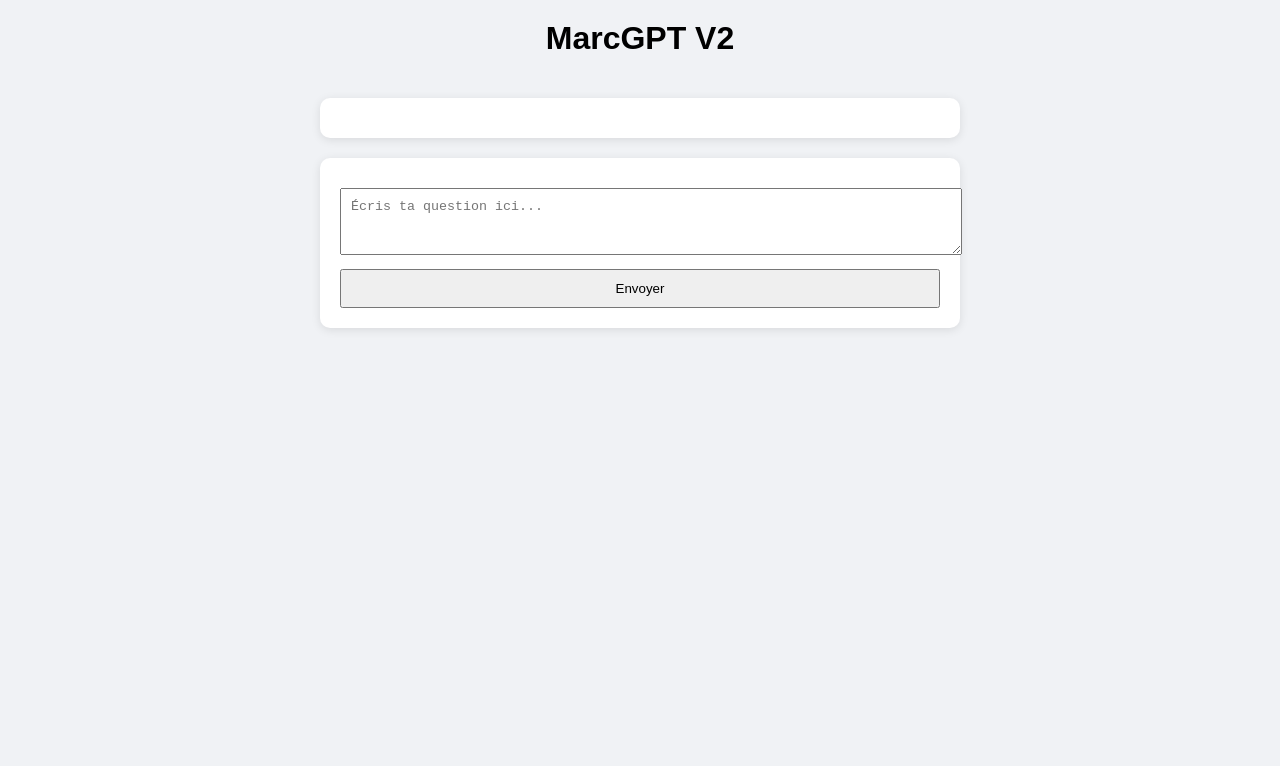
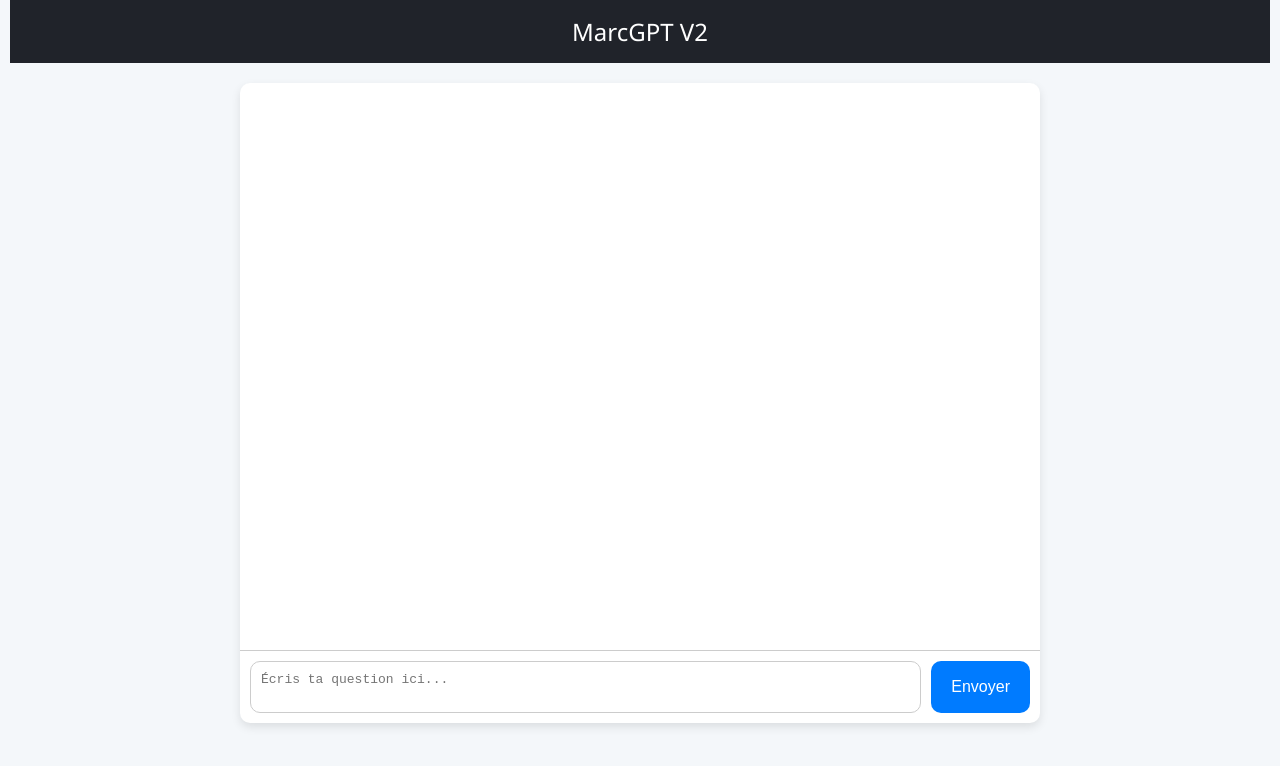
Before and after one commit to MRC-Tech999/Evolution-pay-, a plain HTML site: page index.html in a window 1280 px wide. Drawn offline with Linux system fonts and the light colour scheme.

Commit message:
Update index.html

```diff
--- a/index.html
+++ b/index.html
@@ -3,29 +3,108 @@
 <head>
   <meta charset="UTF-8">
   <title>MarcGPT V2</title>
+  <meta name="viewport" content="width=device-width, initial-scale=1">
   <style>
-    body { font-family: Arial, sans-serif; background: #f0f2f5; margin: 0; padding: 0; display: flex; flex-direction: column; align-items: center; }
-    h1 { margin-top: 20px; }
-    .chat-box { width: 90%; max-width: 600px; background: #fff; border-radius: 10px; padding: 20px; box-shadow: 0 2px 10px rgba(0,0,0,0.1); margin-top: 20px; }
-    .message { display: flex; align-items: flex-start; margin-bottom: 15px; }
-    .avatar { width: 40px; height: 40px; border-radius: 50%; margin-right: 10px; }
-    .user .avatar { background: #007bff; }
-    .bot .avatar { background: #28a745; }
-    .text { background: #f1f1f1; padding: 10px 15px; border-radius: 8px; max-width: 80%; }
-    .user .text { background: #dcf8c6; align-self: flex-end; }
-    #userInput, button { width: 100%; padding: 10px; margin-top: 10px; }
+    * { box-sizing: border-box; }
+    body {
+      margin: 0;
+      font-family: 'Segoe UI', sans-serif;
+      background: #f4f7fa;
+      display: flex;
+      flex-direction: column;
+      align-items: center;
+      padding: 0 10px;
+    }
+    header {
+      background-color: #20232a;
+      color: white;
+      width: 100%;
+      padding: 15px;
+      text-align: center;
+      font-size: 1.5em;
+    }
+    .chat-container {
+      width: 100%;
+      max-width: 800px;
+      background: white;
+      margin-top: 20px;
+      border-radius: 10px;
+      box-shadow: 0 4px 10px rgba(0,0,0,0.1);
+      display: flex;
+      flex-direction: column;
+      height: 80vh;
+    }
+    .messages {
+      flex-grow: 1;
+      overflow-y: auto;
+      padding: 20px;
+    }
+    .message {
+      display: flex;
+      margin-bottom: 15px;
+      align-items: flex-start;
+    }
+    .message.user { justify-content: flex-end; }
+    .message.bot { justify-content: flex-start; }
+    .avatar {
+      width: 40px;
+      height: 40px;
+      background: #007bff;
+      color: white;
+      border-radius: 50%;
+      display: flex;
+      align-items: center;
+      justify-content: center;
+      font-weight: bold;
+      margin-right: 10px;
+    }
+    .bot .avatar { background: #28a745; margin-right: 10px; }
+    .user .avatar { margin-left: 10px; order: 2; }
+    .bubble {
+      max-width: 70%;
+      padding: 12px;
+      border-radius: 15px;
+      background: #f1f0f0;
+    }
+    .user .bubble {
+      background: #dcf8c6;
+    }
+    .input-area {
+      display: flex;
+      border-top: 1px solid #ccc;
+      padding: 10px;
+    }
+    textarea {
+      flex-grow: 1;
+      resize: none;
+      border-radius: 10px;
+      padding: 10px;
+      border: 1px solid #ccc;
+      font-size: 1em;
+    }
+    button {
+      background: #007bff;
+      color: white;
+      border: none;
+      padding: 0 20px;
+      margin-left: 10px;
+      border-radius: 10px;
+      font-size: 1em;
+      cursor: pointer;
+    }
+    button:hover { background: #0056b3; }
   </style>
 </head>
 <body>
-  <h1>MarcGPT V2</h1>
 
-  <div class="chat-box" id="chatBox">
-    <!-- Messages s'affichent ici -->
-  </div>
+  <header>MarcGPT V2</header>
 
-  <div class="chat-box">
-    <textarea id="userInput" rows="3" placeholder="Écris ta question ici..."></textarea>
-    <button onclick="sendToMarcGPT()">Envoyer</button>
+  <div class="chat-container">
+    <div class="messages" id="chatBox"></div>
+    <div class="input-area">
+      <textarea id="userInput" rows="2" placeholder="Écris ta question ici..."></textarea>
+      <button onclick="sendToMarcGPT()">Envoyer</button>
+    </div>
   </div>
 
   <script>
@@ -36,57 +115,62 @@
 
       appendMessage(message, 'user');
       input.value = '';
-
-      appendMessage('Chargement...', 'bot');
+      appendMessage('...', 'bot');
 
       try {
-        const res = await fetch('https://chatgpt-42.p.rapidapi.com/aitohuman', {
+        const response = await fetch('https://open-ai21.p.rapidapi.com/conversationgpt35', {
           method: 'POST',
           headers: {
             'Content-Type': 'application/json',
-            'x-rapidapi-host': 'chatgpt-42.p.rapidapi.com',
+            'x-rapidapi-host': 'open-ai21.p.rapidapi.com',
             'x-rapidapi-key': 'ab42dda446mshde4ba65d25b85fdp13b83ejsn3965c0519b7d'
           },
-          body: JSON.stringify({ text: message })
+          body: JSON.stringify({
+            messages: [{ role: 'user', content: message }],
+            web_access: false,
+            system_prompt: '',
+            temperature: 0.9,
+            top_k: 5,
+            top_p: 0.9,
+            max_tokens: 256
+          })
         });
 
-        const data = await res.json();
-        const botReply = data.output || 'Pas de réponse reçue.';
-
+        const data = await response.json();
+        const reply = data.result || 'Pas de réponse reçue.';
         removeLoading();
-        appendMessage(botReply, 'bot');
-        speakText(botReply);
-
-      } catch (err) {
+        appendMessage(reply, 'bot');
+        speakText(reply);
+      } catch (error) {
         removeLoading();
-        appendMessage('Erreur : ' + err.message, 'bot');
+        appendMessage("Erreur de connexion : " + error.message, 'bot');
       }
     }
 
     function appendMessage(text, sender) {
       const chatBox = document.getElementById('chatBox');
-      const messageDiv = document.createElement('div');
-      messageDiv.className = 'message ' + sender;
+      const msg = document.createElement('div');
+      msg.className = `message ${sender}`;
 
       const avatar = document.createElement('div');
       avatar.className = 'avatar';
       avatar.textContent = sender === 'user' ? 'U' : 'M';
 
-      const textDiv = document.createElement('div');
-      textDiv.className = 'text';
-      textDiv.textContent = text;
+      const bubble = document.createElement('div');
+      bubble.className = 'bubble';
+      bubble.textContent = text;
 
-      messageDiv.appendChild(avatar);
-      messageDiv.appendChild(textDiv);
-      chatBox.appendChild(messageDiv);
+      msg.appendChild(avatar);
+      msg.appendChild(bubble);
+      chatBox.appendChild(msg);
       chatBox.scrollTop = chatBox.scrollHeight;
     }
 
     function removeLoading() {
       const chatBox = document.getElementById('chatBox');
-      const lastMsg = chatBox.lastElementChild;
-      if (lastMsg && lastMsg.classList.contains('bot') && lastMsg.querySelector('.text').textContent === 'Chargement...') {
-        chatBox.removeChild(lastMsg);
+      const last = chatBox.lastElementChild;
+      if (last && last.classList.contains('bot') && last.querySelector('.bubble').textContent === '...') {
+        chatBox.removeChild(last);
       }
     }
 
@@ -96,5 +180,6 @@
       speechSynthesis.speak(utterance);
     }
   </script>
+
 </body>
 </html>
```
